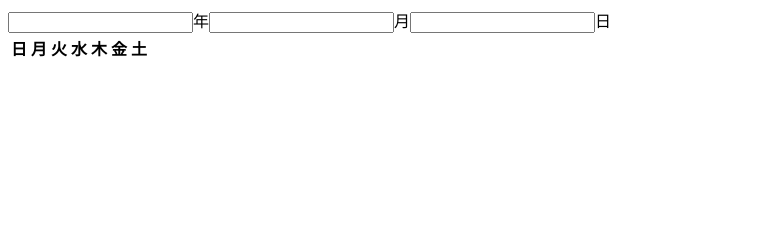
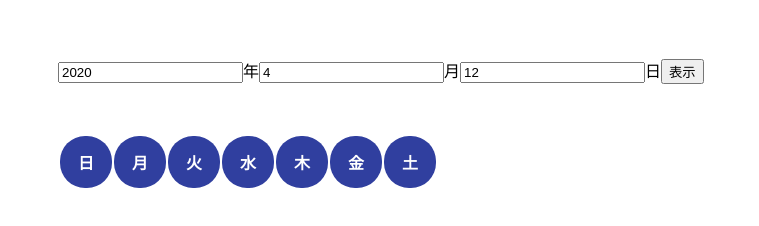
Before and after one commit to shogoroy/labs, a Gatsby site: page /calender in a window 1280 px wide. Shown: the whole page, without its empty margins (0-759 px from the left). Built offline with nearby package versions, Linux system fonts and the light colour scheme; Gatsby itself is replaced by a stand-in of ours.

Commit message:
:sparkles: Implement calender

```diff
--- a/src/pages/calender/index.tsx
+++ b/src/pages/calender/index.tsx
@@ -1,29 +1,152 @@
+import { makeStyles } from "@material-ui/core/styles"
+import moment from "moment"
 import React from "react"
+import { useForm } from "react-hook-form"
 
 interface Props {}
 
+const useStyles = makeStyles(() => ({
+  root: {
+    backgroundColor: "#ffffff",
+    color: "#000",
+    padding: "50px",
+  },
+  formContainer: {
+    marginBottom: "50px",
+  },
+  weekDay: {
+    height: "50px",
+    width: "50px",
+    borderRadius: "25px",
+    backgroundColor: "#303f9f",
+    color: "#ffffff",
+  },
+  date: {
+    height: "50px",
+    width: "50px",
+    borderRadius: "25px",
+    backgroundColor: "#ffffff",
+    color: "#000000",
+    textAlign: "center",
+  },
+  targetDate: {
+    backgroundColor: "#303f9f",
+    color: "#ffffff",
+  },
+}))
+
 const CalenderPage: React.FC<Props> = () => {
+  const today = moment()
+
+  const [targetDate, setTargetDate] = React.useState<number>(0)
+
+  interface Week {
+    id: string | number
+    dates: number[]
+    startDay: number
+  }
+  const [weeks, setWeeks] = React.useState<Week[]>([])
+  const classes = useStyles()
+
+  const { register, getValues } = useForm({
+    defaultValues: {
+      year: today.year().toString(),
+      month: (today.month() + 1).toString(),
+      date: today.date().toString(),
+    },
+  })
+
+  const handleClick = () => {
+    const { year, month, date } = getValues()
+
+    const targetMoment = moment([year, parseInt(month) - 1, date])
+
+    const endDate = targetMoment.endOf("month").date()
+    let day = targetMoment.startOf("month").day()
+    let week = {
+      id: 1,
+      startDay: day,
+      dates: new Array(day).fill(undefined),
+    }
+
+    const weeks = []
+    for (let date = 1; date <= endDate; date++) {
+      week.dates.push(date)
+      day++
+
+      if (day % 7 === 0) {
+        weeks.push(week)
+        day = 0
+        week = {
+          id: date + 1,
+          startDay: 0,
+          dates: [],
+        }
+      }
+    }
+    weeks.push(week)
+
+    setTargetDate(parseInt(date))
+    setWeeks(weeks)
+  }
+
   return (
-    <div className="root">
-      <div className="form-container">
+    <div className={classes.root}>
+      <div className={classes.formContainer}>
         <form>
-          <input id="year" className="data-input" />年
-          <input id="month" className="data-input" />月
-          <input id="date" className="data-input" />日
+          <input
+            id="year"
+            name="year"
+            type="number"
+            ref={register({ required: true })}
+          />
+          年
+          <input
+            id="month"
+            name="month"
+            type="number"
+            ref={register({ required: true })}
+          />
+          月
+          <input
+            id="date"
+            name="date"
+            type="number"
+            ref={register({ required: true })}
+          />
+          日
+          <input type="button" value="表示" onClick={handleClick} />
         </form>
       </div>
       <div>
         <table>
+          {/* these should be rendered by Array.map */}
           <tr>
-            <th>日</th>
-            <th>月</th>
-            <th>火</th>
-            <th>水</th>
-            <th>木</th>
-            <th>金</th>
-            <th>土</th>
+            <th className={classes.weekDay}>日</th>
+            <th className={classes.weekDay}>月</th>
+            <th className={classes.weekDay}>火</th>
+            <th className={classes.weekDay}>水</th>
+            <th className={classes.weekDay}>木</th>
+            <th className={classes.weekDay}>金</th>
+            <th className={classes.weekDay}>土</th>
           </tr>
-          <tr></tr>
+
+          {weeks.map(week => (
+            <tr key={week.id}>
+              {week.dates.map(date => (
+                <td
+                  key={date}
+                  className={
+                    targetDate === date
+                      ? [classes.date, classes.targetDate].join(" ")
+                      : classes.date
+                  }
+                >
+                  {date}
+                </td>
+              ))}
+            </tr>
+          ))}
         </table>
       </div>
     </div>
```
